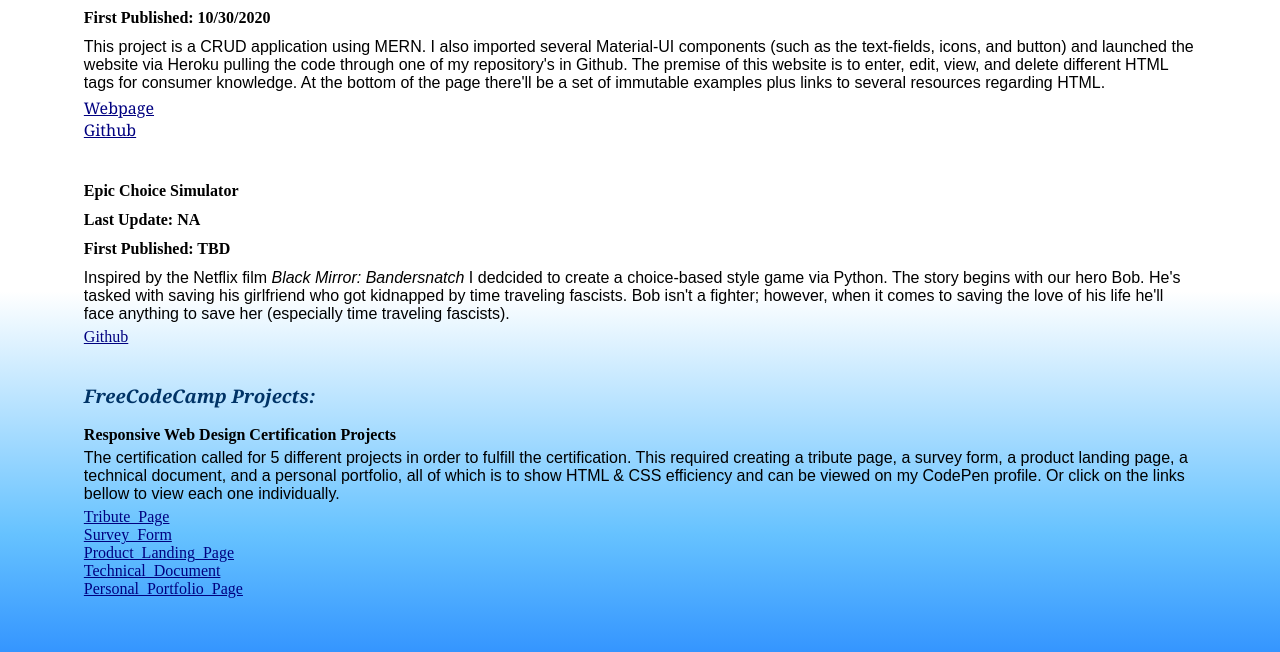
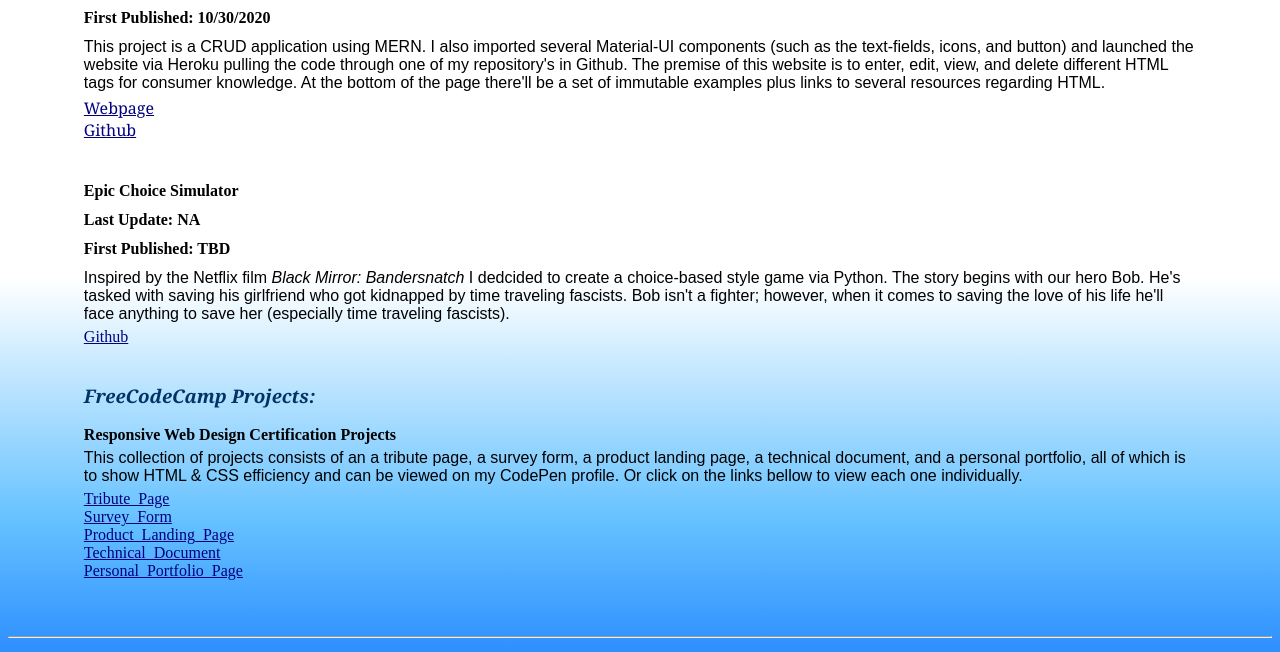
Before and after one commit to ArtoD2/Portfolio, a plain HTML site: page index.html in a window 1280 px wide. Shown: the part 680-1332 px from the top of the page. Drawn offline with Linux system fonts and the light colour scheme.

Commit message:
made an edit to a project description

```diff
--- a/index.html
+++ b/index.html
@@ -90,10 +90,9 @@
             <h3 class="generalMarg fontGeorgia"><em>FreeCodeCamp Projects:</em></h3>
             <section class="hov">
                 <h4 class="projectMarginEdit">Responsive Web Design Certification Projects</h4>
-                <p class="fontArial projectMarginEdit">The certification called for 5 different projects in order to fulfill the certification.
-                    This required creating a tribute page, a survey  form, a product landing page, a technical document,
-                    and a personal portfolio, all of which is to show HTML & CSS efficiency and can be viewed on my
-                    CodePen profile. Or click on the links bellow to view each one individually.</p>
+                <p class="fontArial projectMarginEdit">This collection of projects consists of an a tribute page, a survey
+                    form, a product landing page, a technical document, and a personal portfolio, all of which is to show
+                    HTML & CSS efficiency and can be viewed on my CodePen profile. Or click on the links bellow to view each one individually.</p>
                 <div id="individual links">
                     <a href="https://codepen.io/artod2/full/NWNVvvB" target="_blank">Tribute_Page</a>
                     <a href="https://codepen.io/artod2/full/KKzLJmw" target="_blank">Survey_Form</a>
```
